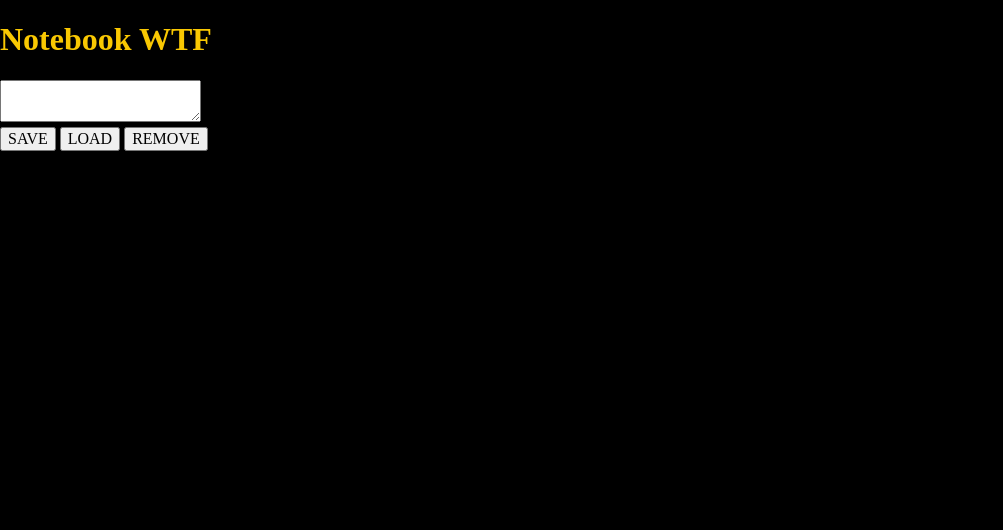
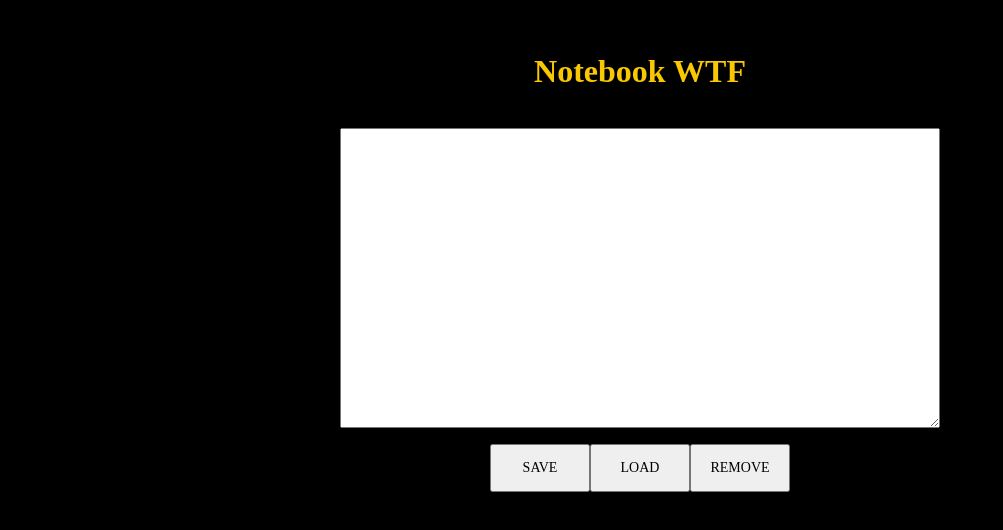
Before and after one commit to kamilbaczynski/noteboo-wtf-gulp, a website: page src/content/index.html in a window 1280 px wide. Shown: the whole page, without its empty margins (0-1003 px from the left). Drawn offline with nearby package versions, Linux system fonts and the light colour scheme; files that its build step writes are made by us from their sources.

Commit message:
Creating SCSS structure

```diff
--- a/src/content/index.html
+++ b/src/content/index.html
@@ -12,7 +12,7 @@
 </head>
 
 <body>
-	<main>
+	<main class="notebook">
 		<header class="header">
 			<h1 class="header__title">Notebook WTF</h1>
 		</header>
@@ -23,9 +23,9 @@
 		</section>
 
 		<section class="button">
-			<button class="button__save button__save--js" aria-label="Save text wrtiten in textbox to local storage">SAVE</button>
-			<button class="button__load button__load--js" aria-label="Load text to textbox from local storage">LOAD</button>
-			<button class="button__remove button__remove--js" aria-label="Remove text from local storage">REMOVE</button>
+			<button class="button__item button__item--save button__item--js" aria-label="Save text wrtiten in textbox to local storage">SAVE</button>
+			<button class="button__item button__item--load button__item--js" aria-label="Load text to textbox from local storage">LOAD</button>
+			<button class="button__item button__item--remove button__item--js" aria-label="Remove text from local storage">REMOVE</button>
 		</section>
 	</main>
 
--- a/src/scss/main.scss
+++ b/src/scss/main.scss
@@ -14,3 +14,93 @@ body {
   color: $yellow;
   background: $violet;
 }
+
+.notebook {
+  margin: 32px auto;
+  max-width: 1000px;
+  display: flex;
+  flex-direction: column;
+  align-items: center;
+}
+
+.textarea{
+  margin: 16px;
+  display: flex;
+    &__box {
+    // margin: 16px auto;
+    // min-width: 400px;
+    // min-height: 200px;
+    width: 600px;
+    height: 300px;
+    max-width: 800px;
+    max-height: 300px;
+  }
+}
+
+.button {
+  display: flex;
+  flex-wrap: nowrap;
+  justify-content: space-between;
+  max-width: 600px;
+    &__item {
+    width: 100px;
+    height: 48px;
+    font-size: 14px;
+  }
+}
+
+
+
+
+
+
+
+
+
+
+
+
+
+
+
+
+
+
+
+
+
+// .notebook {
+//   max-width: 900px;
+//   height: 500px;
+//   margin: 32px auto;
+  // display: grid;
+  // grid-template-columns: repeat(5, 1fr);
+  // grid-template-rows: repeat(5, 1fr);
+  // grid-template-areas:
+  //   ". header header header ."
+  //   ". textarea textarea textarea ."
+  //   ". textarea textarea textarea ."
+  //   ". textarea textarea textarea ."
+  //   ". button button button .";
+// }
+
+// .header {
+//   grid-area: header;
+//   text-align: center;
+//   margin: auto auto;
+// }
+
+// .textarea {
+//   grid-area: textarea;
+//   min-width: max-content;
+//   min-height: max-content;
+// }
+
+// .textarea__box {
+// height: auto;
+// }
+
+// .button {
+//   grid-area: button;
+
+// }
```
